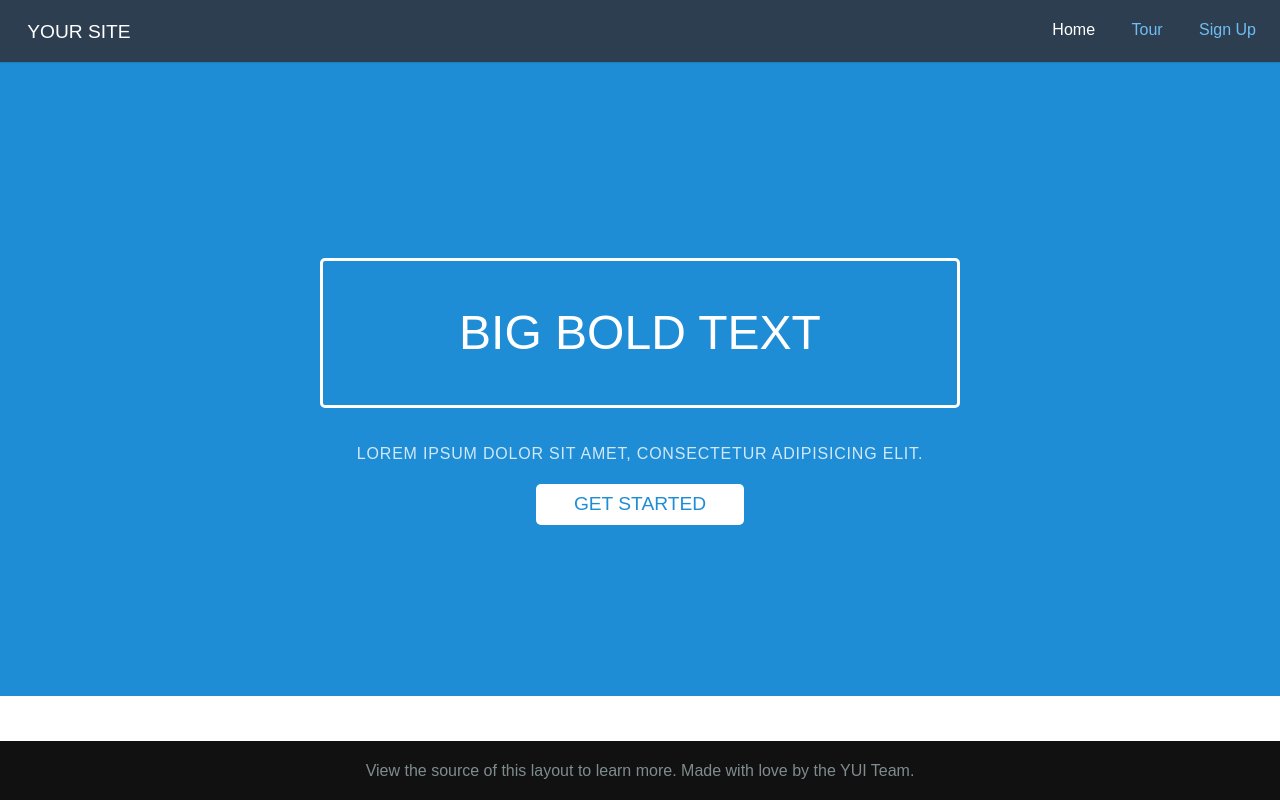
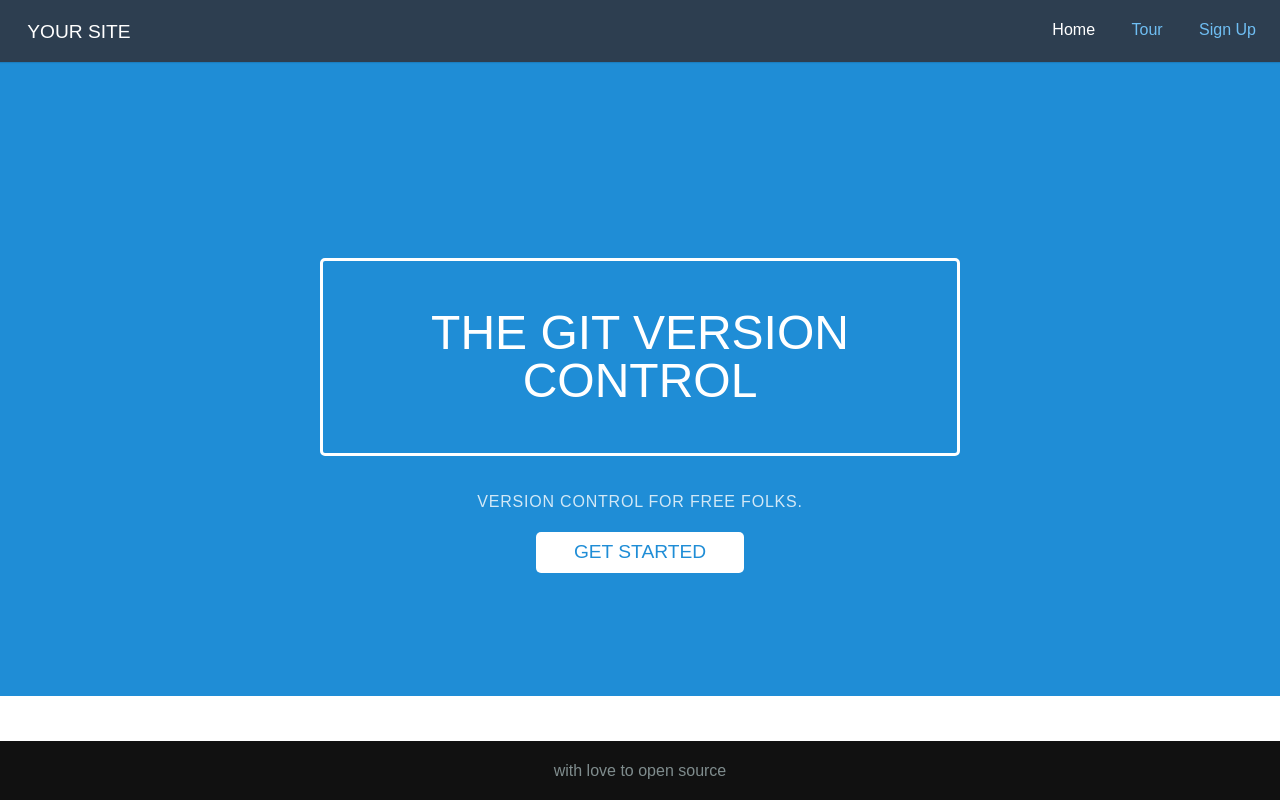
Before and after one commit to MaxIndu/WP, a plain HTML site: page index.html in a window 1280 px wide. Shown: the top 804 px of the page. Drawn offline with nearby package versions, Linux system fonts and the light colour scheme.

Commit message:
commit 2 : Added text.

```diff
--- a/index.html
+++ b/index.html
@@ -46,9 +46,9 @@
 
 <div class="splash-container">
     <div class="splash">
-        <h1 class="splash-head">Big Bold Text</h1>
+        <h1 class="splash-head">The GIT Version Control</h1>
         <p class="splash-subhead">
-            Lorem ipsum dolor sit amet, consectetur adipisicing elit.
+            Version Control for Free folks.
         </p>
         <p>
             <a href="http://purecss.io" class="pure-button pure-button-primary">Get Started</a>
@@ -161,7 +161,7 @@
     </div>
 
     <div class="footer l-box is-center">
-        View the source of this layout to learn more. Made with love by the YUI Team.
+        with love to open source
     </div>
 
 </div>
```
